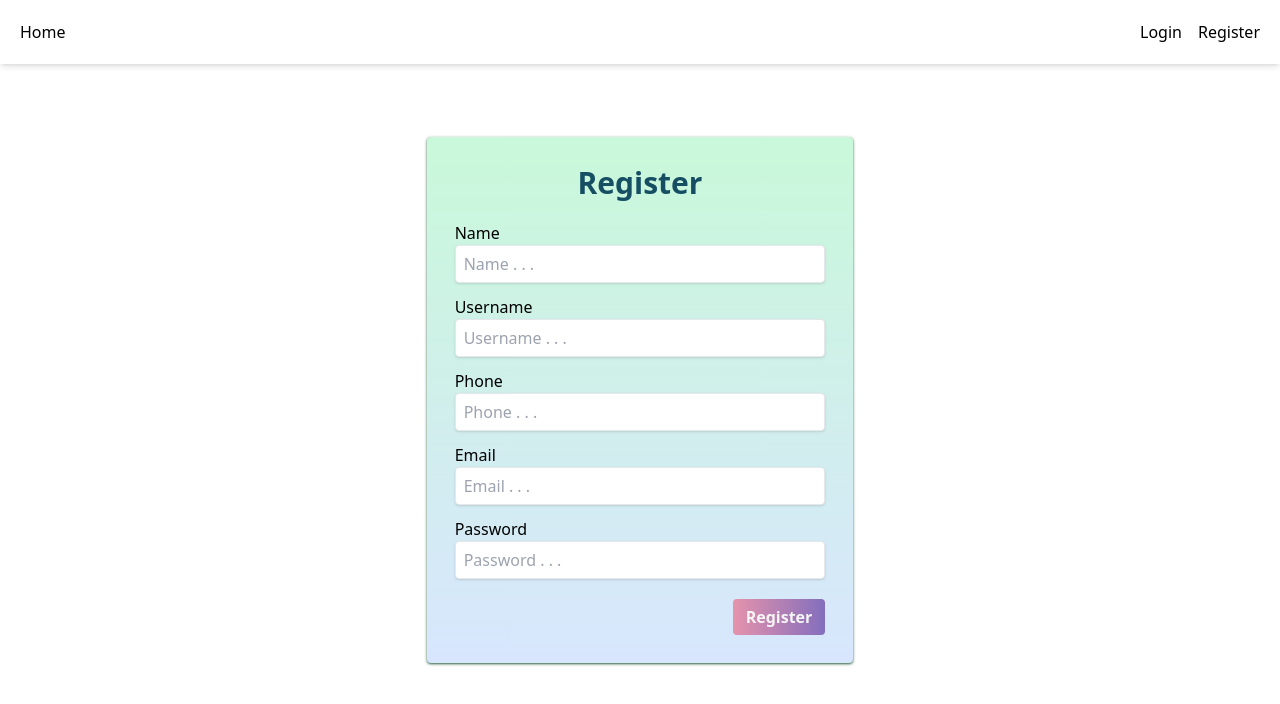
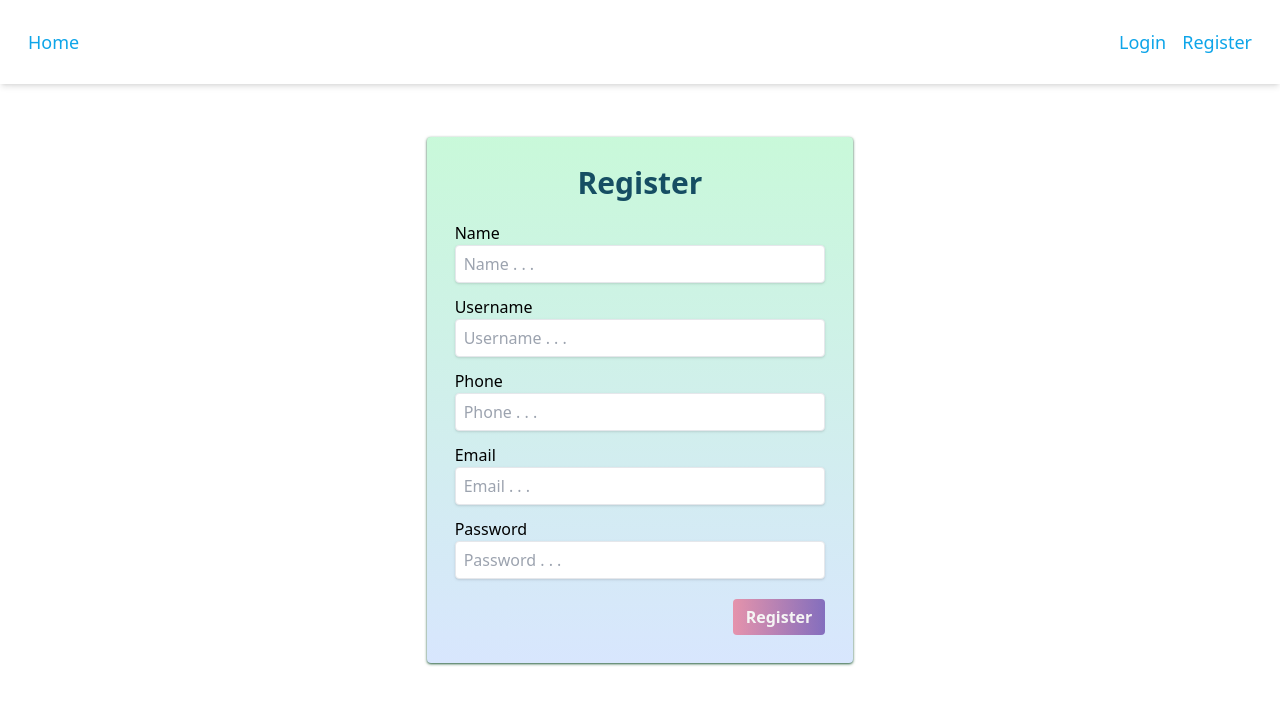
Before and after one commit to aasatech/assignments, a React (Create React App) app in the folder authentication/: page /register in a window 1280 px wide. Shown: the top 704 px of the page. Built offline with nearby package versions, Linux system fonts and the light colour scheme.

Commit message:
validation form

```diff
--- a/authentication/src/components/navbar/NavbarComponent.js
+++ b/authentication/src/components/navbar/NavbarComponent.js
@@ -1,18 +1,39 @@
 import { Link } from 'react-router-dom';
+import { useState } from 'react';
 function Navigation() {
+  const [isHomeActive, setHomeActive] = useState(false);
+  const [isLoginActive, setLoginActive] = useState(false);
+  const [isRegisterActive, setRegisterActive] = useState(false);
+  const activeLink = 'underline decoration-2 underline-offset-4 hover:bg-slate-100 p-2 rounded';
+  const normalLink = 'hover:bg-gray-100 rounded p-2 hover:underline decoration-2 hover:underline-offset-4';
+  const onHomeClick = ()=>{
+    setHomeActive(true);
+    setLoginActive(false);
+    setRegisterActive(false);
+  }
+  const onLoginClick = ()=>{
+    setHomeActive(false);
+    setLoginActive(true);
+    setRegisterActive(false);
+  }
+  const onRegisterClick=()=>{
+    setHomeActive(false);
+    setLoginActive(false);
+    setRegisterActive(true);
+  }
   return (
     <div className="header fixed top-0 left-0 right-0 shadow-md p-5 bg-white flex justify-between z-8">
-      <ul>
+      <ul className='text-sky-500 text-lg'>
         <Link to={'/home'}>
-          <li>Home</li>
+          <li onClick={onHomeClick} className={isHomeActive ? activeLink : normalLink}>Home</li>
         </Link>
       </ul>
-      <ul className="flex justify-center items-center">
+      <ul className="flex justify-center items-center text-sky-500 text-lg">
         <Link to={'/login'}>
-          <li className='mr-2'>Login</li>
+          <li onClick={onLoginClick} className={isLoginActive ? activeLink : normalLink}>Login</li>
         </Link>
         <Link to={'/register'}>
-          <li className='ml-2'>Register</li>
+          <li onClick={onRegisterClick} className={isRegisterActive ? activeLink : normalLink}>Register</li>
         </Link>
 
       </ul>
--- a/authentication/src/components/pages/LoginPage.js
+++ b/authentication/src/components/pages/LoginPage.js
@@ -8,12 +8,14 @@ import { login } from '../../redux/reducers/userReducer';
 function LoginPage() {
   const salt = bcrypt.genSaltSync(10);
   const [userLogin, setUser] = useState({});
-  const [cookies, setCookie] = useCookies(['token']);
+  const [setCookie] = useCookies(['token']);
   const dispatch = useDispatch();
   const navigate = useNavigate();
-
+  const [isInValid, setInValid] = useState(false);
+  const [message, setMessage] = useState('');
   const URL = 'https://learning.staging.aasatech.asia/api/v1/auth/session';
-
+  const invalidClass = 'w-full px-4 py-2 border border-red-500 rounded outline-none';
+  const normalClass = 'shadow appearance-none border  rounded w-full px-2 p-2 text-gray-700 leading-tight focus:outline-blue-500 focus:shadow-outline';
   const onHandleChange = (e)=>{
     const name = e.target.name;
     const value = e.target.value;
@@ -34,7 +36,8 @@ function LoginPage() {
 
     result = await result.json();
     if (result.success === false){
-      alert(result.message[0])
+      setInValid(true);
+      setMessage(result.message[0]);
     }else{
       let securedToken = bcrypt.hashSync(result.token, salt);
       setCookie("token",securedToken);
@@ -54,7 +57,7 @@ function LoginPage() {
             <input
               name="login"
               type="text"
-              className="shadow appearance-none border  rounded w-full px-2 p-2 text-gray-700 leading-tight focus:outline-blue-500 focus:shadow-outline"
+              className={isInValid ? invalidClass : normalClass}
               placeholder="Email or Username . . ."
               onChange={onHandleChange}
             />
@@ -64,12 +67,15 @@ function LoginPage() {
             <input
               name="password"
               type="password"
-              className="shadow appearance-none border  rounded w-full px-2 p-2 text-gray-700 leading-tight focus:outline-blue-500 focus:shadow-outline"
+              className={isInValid ? invalidClass : normalClass}
               placeholder="Password . . ."
               onChange={onHandleChange}
             />
           </div>
-          <div className="w-full flex justify-end mt-5">
+          <div>
+            <p className='text-red-500 italic mt-2'>{message}</p>
+          </div>
+          <div className="w-full flex justify-end mt-3">
             <button
               onClick={onLogin}
               className="h-9 rounded w-1/4 text-stone-100 font-bold cursor-pointer hover:bg-blue-200 bg-gradient-to-l from-violet-900/60 to-rose-500/50">
--- a/authentication/src/components/pages/RegisterPage.js
+++ b/authentication/src/components/pages/RegisterPage.js
@@ -3,7 +3,7 @@ import { useState } from 'react';
 function RegisterPage() {
   const userForm = {
     name: '',
-    userName: '',
+    username: '',
     email: '',
     phone: '',
     password: ''
@@ -11,6 +11,14 @@ function RegisterPage() {
   const navigate = useNavigate();
   const [newUser, setNewUser] = useState(userForm);
   const URL = 'https://learning.staging.aasatech.asia/api/v1/auth';
+  const [token, setToken] = useState(undefined);
+  const [nameEorror, setNameEorror] = useState('');
+  const [emailEorror, setEmailEorror] = useState('');
+  const [userNameEorror, setUserNameEorror] = useState('');
+  const [passwordError, setPasswordError] = useState('');
+  const invalidClass = 'w-full px-4 py-2 border border-red-500 rounded outline-none';
+  // const successClass = 'w-full px-4 py-2 border border-green-500 rounded outline-none';
+  const normalClass = 'shadow appearance-none border  rounded w-full px-2 p-2 text-gray-700 leading-tight focus:outline-blue-500 focus:shadow-outline';
   const onHandleChange = (e) => {
     const name = e.target.name;
     const value = e.target.value;
@@ -19,7 +27,6 @@ function RegisterPage() {
     })
   }
   const onRegister = async () => {
-    navigate(`/login`);
     let result = await fetch(URL, {
       method: 'POST',
       body: JSON.stringify(newUser),
@@ -29,9 +36,31 @@ function RegisterPage() {
       }
     });
     result = await result.json();
-    console.log(result);
-  };
-
+    setToken(result.token);
+    if (token !== undefined){
+      navigate(`/login`);
+    }else{
+      console.log(result);
+      const errors = result.errors;
+      const mail = errors.email;
+      const name = errors.name;
+      const username = errors.username;
+      if (errors){
+        if (newUser.name.length === 0 || name !== undefined){
+          setNameEorror(errors.name[0]);
+        }
+        if (newUser.email.length === 0 || mail !== undefined){
+          setEmailEorror(errors.email[0]);
+        }
+        if (newUser.username.length === 0 || username !== undefined){
+          setUserNameEorror(errors.username[0]);
+        }
+        if (newUser.password.length === 0){
+          setPasswordError(errors.password[0]);
+        }
+      }
+    }
+  }
   return (
     <div className="flex justify-center items-center w-full h-screen">
       <div className="shadow-green-900/80 rounded bg-gradient-to-b from-green-200/80 to-blue-500/20 shadow p-7 bg-white rounded-b w-1/3 m-auto">
@@ -42,21 +71,23 @@ function RegisterPage() {
             <input
               name="name"
               type="text"
-              className="shadow appearance-none border  rounded w-full px-2 p-2 text-gray-700 leading-tight focus:outline-blue-500 focus:shadow-outline"
+              className={nameEorror.length > 0 ? invalidClass : normalClass}
               placeholder="Name . . ."
               onChange={onHandleChange}
             />
           </div>
+          <small className='text-red-500 italic'>{nameEorror}</small>
           <div className="w-full mt-3">
             <label>Username</label>
             <input
               name="username"
               type="text"
-              className="shadow appearance-none border  rounded w-full px-2 p-2 text-gray-700 leading-tight focus:outline-blue-500 focus:shadow-outline"
+              className={userNameEorror.length > 0 ? invalidClass : normalClass}
               placeholder="Username . . ."
               onChange={onHandleChange}
             />
           </div>
+          <small className='text-red-500 italic'>{userNameEorror}</small>
           <div className="w-full mt-3">
             <label>Phone</label>
             <input
@@ -71,21 +102,23 @@ function RegisterPage() {
             <input
               name="email"
               type="email"
-              className="shadow appearance-none border  rounded w-full px-2 p-2 text-gray-700 leading-tight focus:outline-blue-500 focus:shadow-outline"
+              className={emailEorror.length > 0 ? invalidClass : normalClass}
               placeholder="Email . . ."
               onChange={onHandleChange}
             />
           </div>
+          <small className='text-red-500 italic'>{emailEorror}</small>
           <div className="w-full mt-3">
             <label>Password</label>
             <input
               name="password"
               type="password"
-              className="shadow appearance-none border  rounded w-full px-2 p-2 text-gray-700 leading-tight focus:outline-blue-500 focus:shadow-outline"
+              className={passwordError.length > 0 ? invalidClass : normalClass}
               placeholder="Password . . ."
               onChange={onHandleChange}
             />
           </div>
+          <small className='text-red-500 italic'>{passwordError}</small>
           <div className="w-full flex justify-end mt-5">
             <button
               onClick={onRegister}
```
